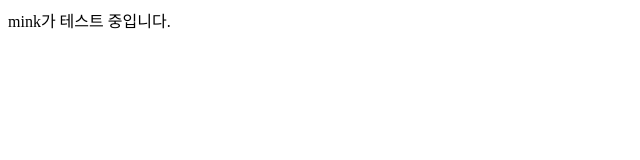
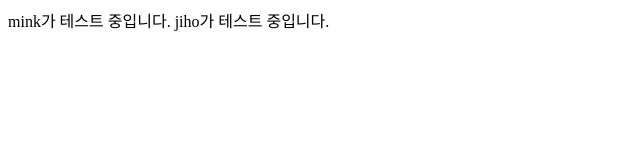
Before and after one commit to ytk27/Green-B-Project, a plain HTML site: page index.html in a window 1280 px wide. Shown: the whole page, without its empty margins (0-640 px from the left). Drawn offline with Linux system fonts and the light colour scheme.

Commit message:
내용 수정
수정이용

```diff
--- a/index.html
+++ b/index.html
@@ -7,5 +7,6 @@
 </head>
 <body>
         mink가 테스트 중입니다.
+        jiho가 테스트 중입니다.
 </body>
 </html>
```
